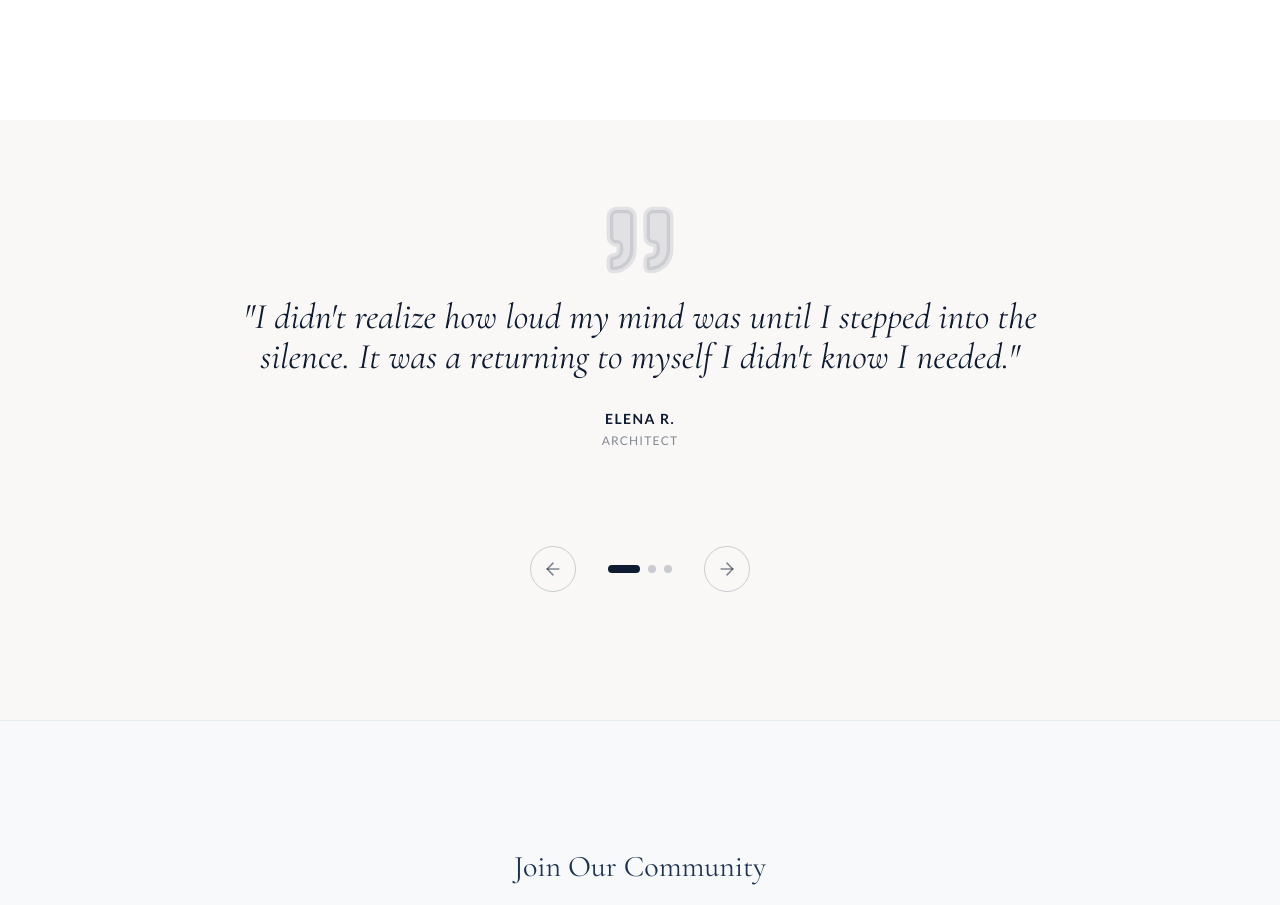
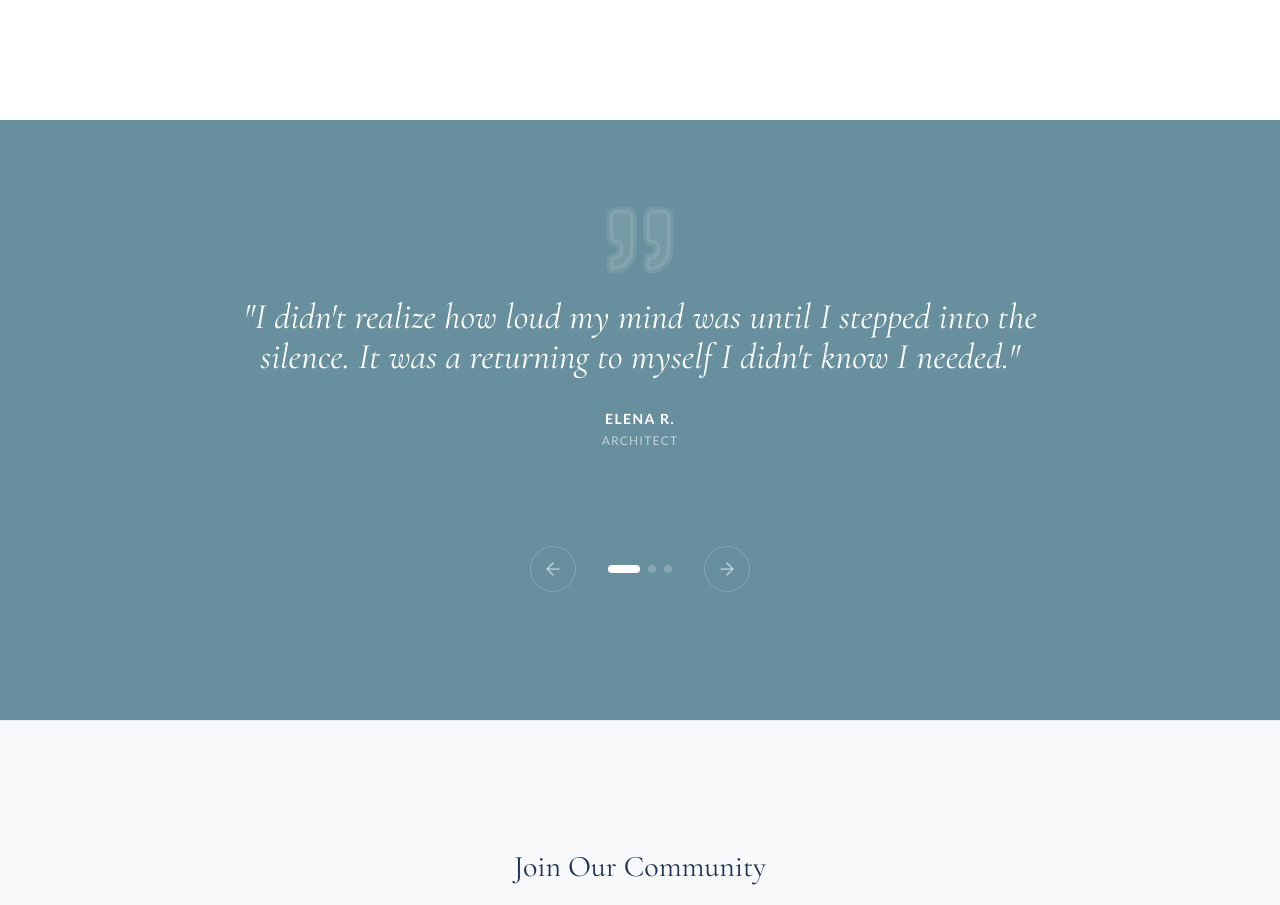
Before and after one commit to yswnthm/stillness, a React (Vite) app: page / in a window 1280 px wide. Shown: the part 5800-6705 px from the top of the page. Built offline with nearby package versions, Linux system fonts and the light colour scheme.

Commit message:
refactor: update Testimonials component colors to white and seafoam

```diff
--- a/components/Testimonials.tsx
+++ b/components/Testimonials.tsx
@@ -16,9 +16,9 @@ export const Testimonials: React.FC = () => {
   };
 
   return (
-    <Section id="testimonials" className="bg-sand/10">
+    <Section id="testimonials" className="bg-seafoam">
       <div className="max-w-4xl mx-auto text-center relative">
-        <div className="absolute top-0 left-1/2 transform -translate-x-1/2 -translate-y-12 text-stone/10">
+        <div className="absolute top-0 left-1/2 transform -translate-x-1/2 -translate-y-12 text-white/10">
           <Quote size={80} fill="currentColor" />
         </div>
 
@@ -32,14 +32,14 @@ export const Testimonials: React.FC = () => {
               transition={{ duration: 0.6 }}
               className="px-4"
             >
-              <p className="text-2xl md:text-3xl lg:text-4xl font-serif text-stone italic leading-relaxed mb-8">
+              <p className="text-2xl md:text-3xl lg:text-4xl font-serif text-white italic leading-relaxed mb-8">
                 "{TESTIMONIALS[activeIndex].quote}"
               </p>
               <div>
-                <p className="font-sans font-bold text-sm tracking-widest text-stone uppercase">
+                <p className="font-sans font-bold text-sm tracking-widest text-white uppercase">
                   {TESTIMONIALS[activeIndex].author}
                 </p>
-                <p className="font-sans text-xs text-stone/50 uppercase tracking-widest mt-1">
+                <p className="font-sans text-xs text-white/60 uppercase tracking-widest mt-1">
                   {TESTIMONIALS[activeIndex].location}
                 </p>
               </div>
@@ -50,7 +50,7 @@ export const Testimonials: React.FC = () => {
         <div className="flex justify-center items-center gap-8 mt-12">
           <button
             onClick={prevTestimonial}
-            className="p-3 rounded-full border border-stone/20 text-stone/50 hover:text-stone hover:border-stone transition-colors"
+            className="p-3 rounded-full border border-white/20 text-white/50 hover:text-white hover:border-white transition-colors"
           >
             <ArrowLeft size={20} />
           </button>
@@ -60,14 +60,14 @@ export const Testimonials: React.FC = () => {
               <button
                 key={idx}
                 onClick={() => setActiveIndex(idx)}
-                className={`w-2 h-2 rounded-full transition-all duration-300 ${idx === activeIndex ? 'bg-stone w-8' : 'bg-stone/20 hover:bg-stone/40'}`}
+                className={`w-2 h-2 rounded-full transition-all duration-300 ${idx === activeIndex ? 'bg-white w-8' : 'bg-white/20 hover:bg-white/40'}`}
               />
             ))}
           </div>
 
           <button
             onClick={nextTestimonial}
-            className="p-3 rounded-full border border-stone/20 text-stone/50 hover:text-stone hover:border-stone transition-colors"
+            className="p-3 rounded-full border border-white/20 text-white/50 hover:text-white hover:border-white transition-colors"
           >
             <ArrowRight size={20} />
           </button>
```
